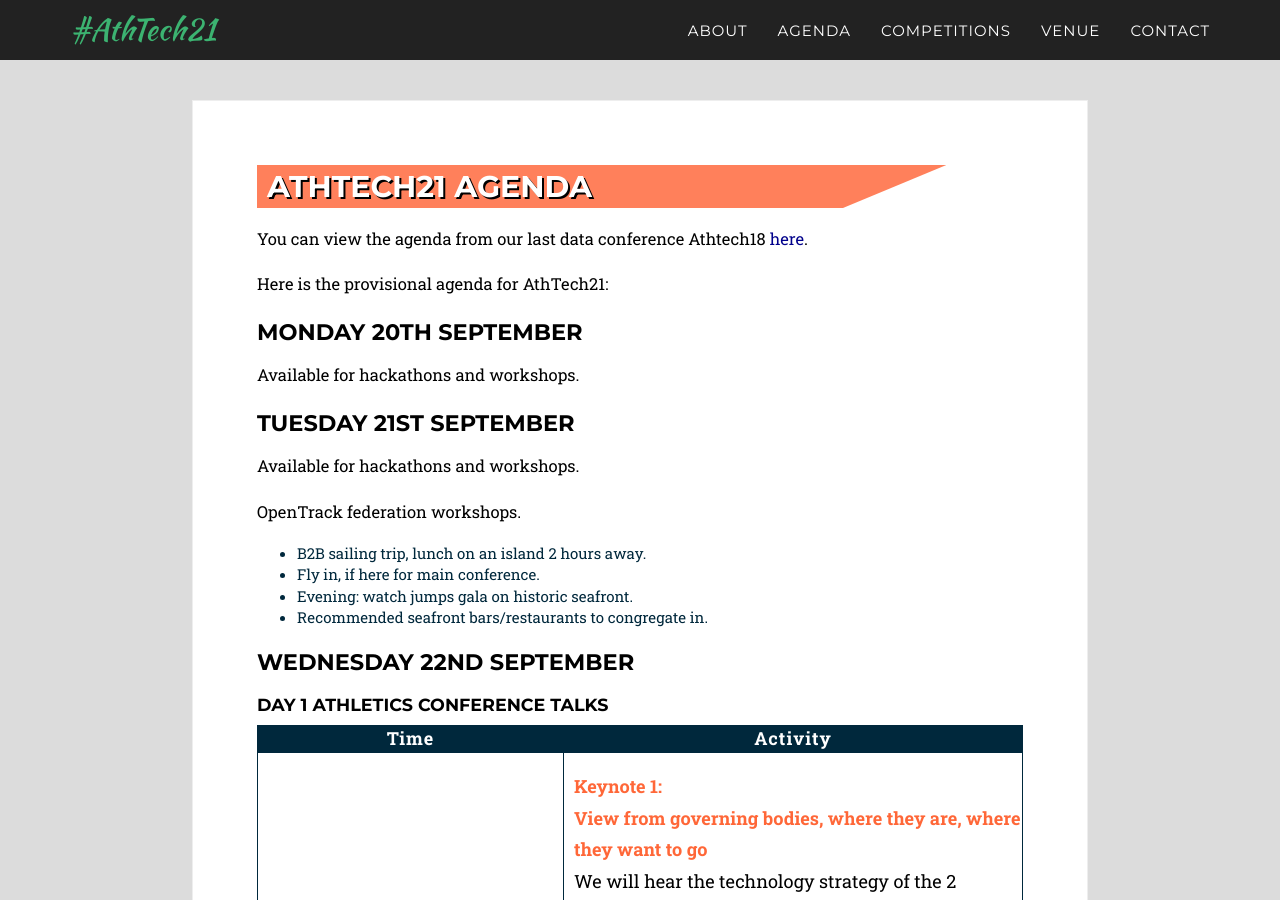
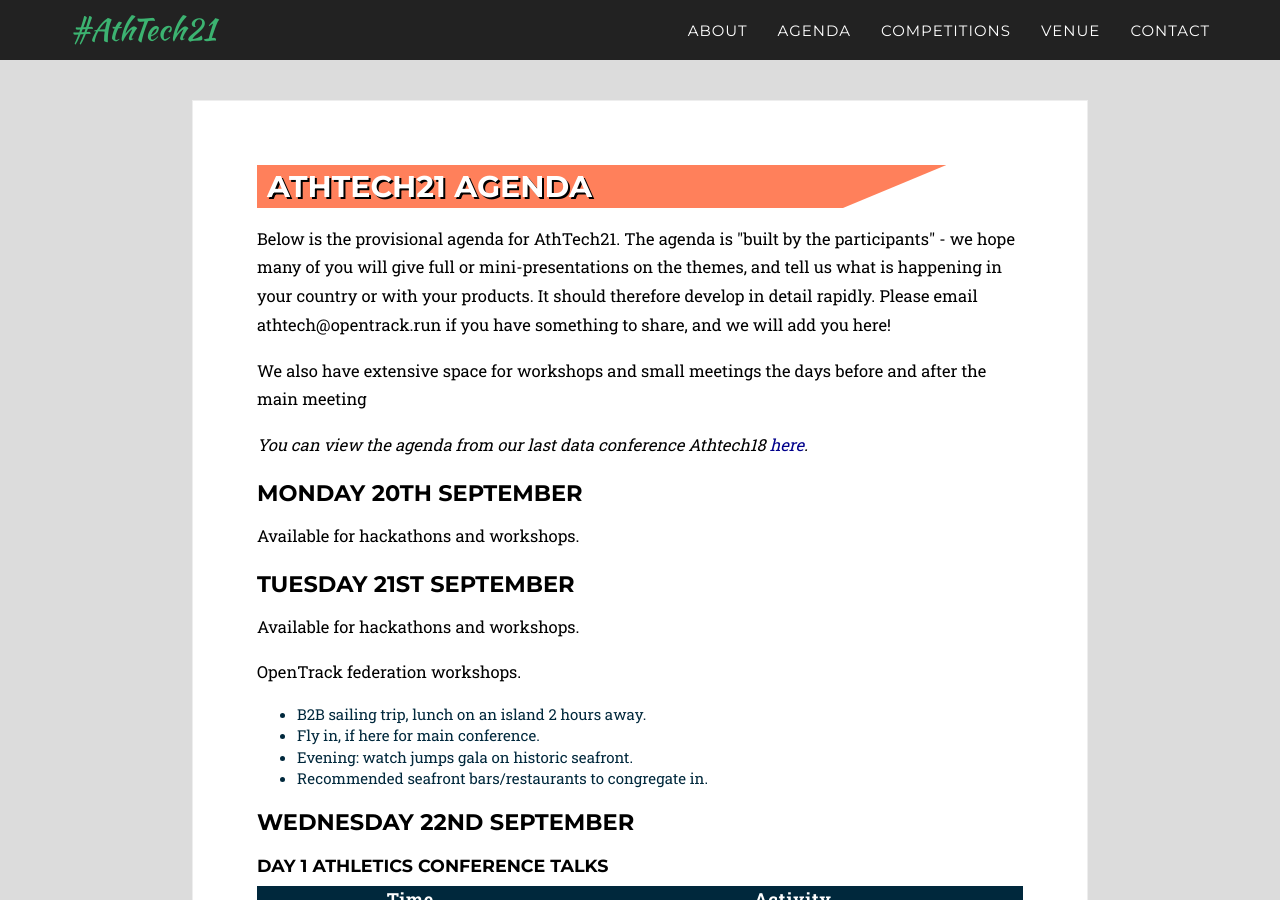
Before and after one commit to openath/athtech, a Jekyll site: the page built from _2021_pages/agenda.html, in a window 1280 px wide and 900 px high. Built offline with Jekyll 4.4.1, drawn with Linux system fonts in a browser that asks for light colours; some web fonts are replaced.

Commit message:
Update agenda.html

```diff
--- a/_2021_pages/agenda.html
+++ b/_2021_pages/agenda.html
@@ -57,10 +57,18 @@ published: true
 
     <div class="event black-frame">
       <h1>{{ page.title }}</h1>
+      <p>Below is the provisional agenda for AthTech21.  The agenda is "built by the participants" - we hope
+        many of you will give full or mini-presentations on the themes, and tell us what is happening
+        in your country or with your products.   It should therefore develop in detail rapidly.
+        Please email athtech@opentrack.run if you have something to share, and we will add you here!
 
-      <p>You can view the agenda from our last data conference Athtech18 <a href="http://athtech.run/2018/agenda">here</a>.</p>
+        </p>
+        <p>We also have extensive space for workshops and small meetings the days before and after the main
+            meeting</p>
 
-      <p>Here is the provisional agenda for AthTech21:</p>
+        <p><em>You can view the agenda from our last data conference Athtech18 <a href="http://athtech.run/2018/agenda">here</a>.</em></p>
+
+
 
         <!---
         <h2>Workshops and seminars</h2>
```
